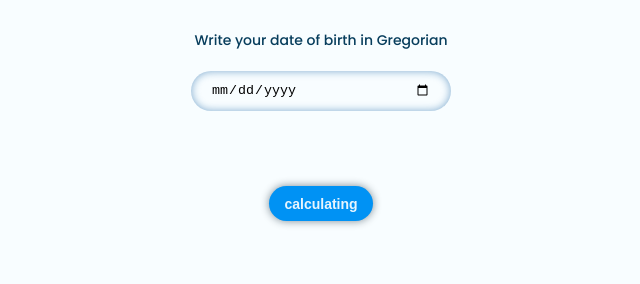
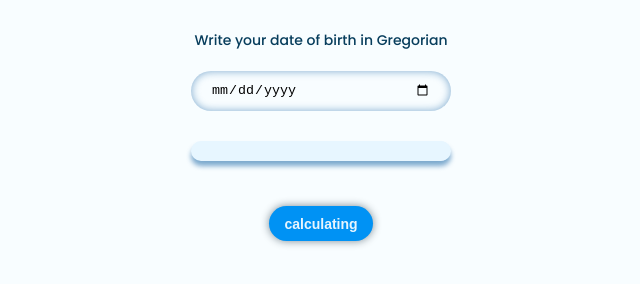
Before and after one commit to sahbajalili/calculatore, a plain HTML site: page index.html in a window 1280 px wide. Shown: the part 118-402 px from the top of the page, without its empty margins (319-959 px from the left). Drawn offline with Linux system fonts and the light colour scheme.

Commit message:
Update style.css

```diff
--- a/style.css
+++ b/style.css
@@ -73,13 +73,14 @@ label {
 .result {
     background-color: #e7f6ff;
     width: 100%;
-    font-size: 14px;
+    font-size: 13px;
+    padding: 10px;
     box-shadow: 0px 5px 5px #00579d7f;
-    border-radius: 10px;
-    -webkit-border-radius: 10px;
-    -moz-border-radius: 10px;
-    -ms-border-radius: 10px;
-    -o-border-radius: 10px;
+    border-radius: 20px;
+    -webkit-border-radius: 20px;
+    -moz-border-radius: 20px;
+    -ms-border-radius: 20px;
+    -o-border-radius: 20px;
 }
 
 .button {
```
